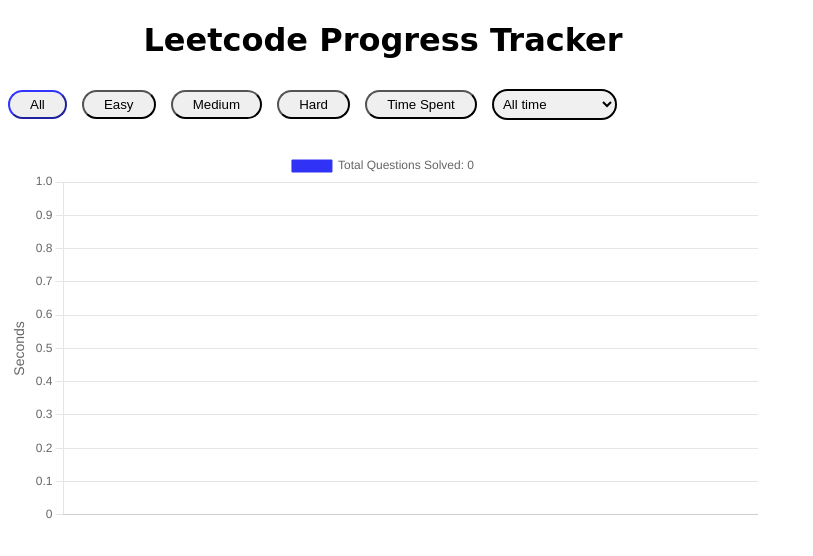
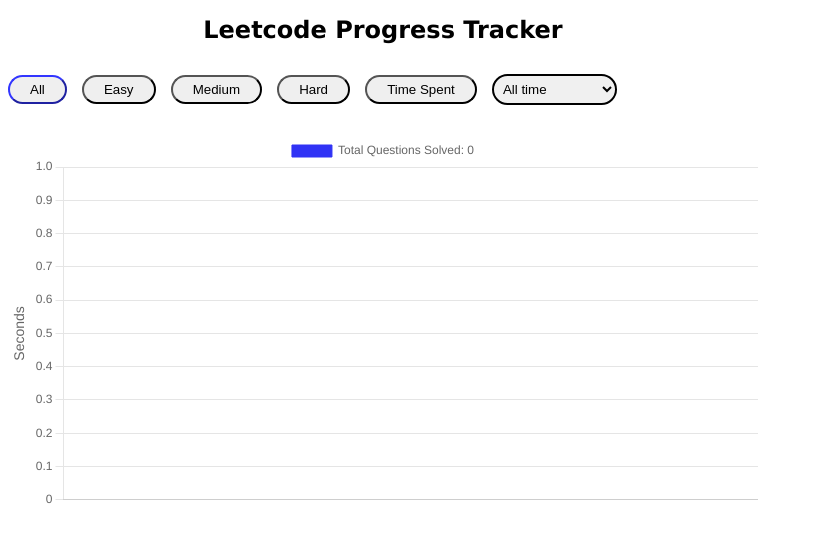
Before and after one commit to somesh4545/leetcode-progress-tracker, a browser extension: page index.html in a window 1280 px wide. Shown: the whole page, without its empty margins (0-813 px from the left). Drawn offline with Linux system fonts and the light colour scheme.

Commit message:
font change

```diff
--- a/index.html
+++ b/index.html
@@ -6,7 +6,7 @@
     <title>Leetcode Progress Tracker</title>
     <style>
       body {
-        font-family: "Brush Script MT", cursive;
+        font-family: Verdana, sans-serif;
         width: 750px;
         height: 700px;
       }
@@ -14,6 +14,7 @@
         background-color: white;
       }
       .title {
+        font-size: 24px;
         text-align: center;
         margin-bottom: 30px;
       }
@@ -34,6 +35,10 @@
       }
       #canvas {
         margin-top: 30px;
+      }
+      tr,
+      td {
+        font-size: 16px;
       }
     </style>
   </head>
```
